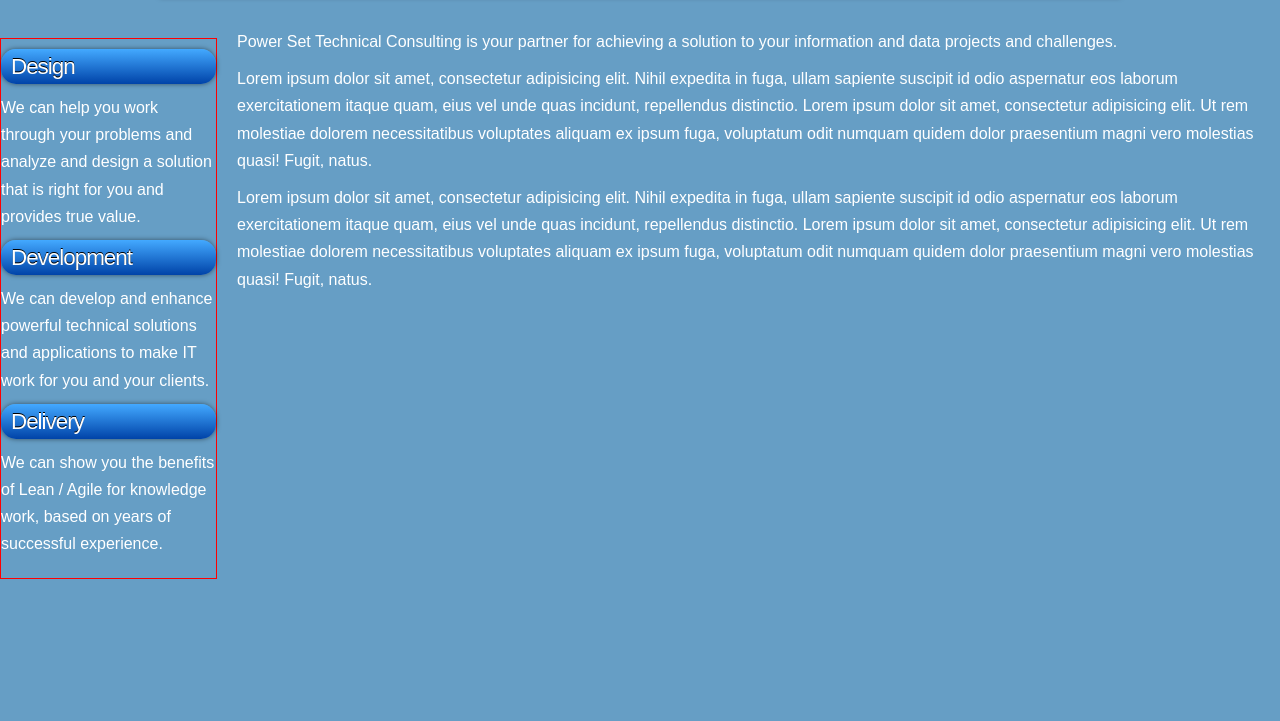
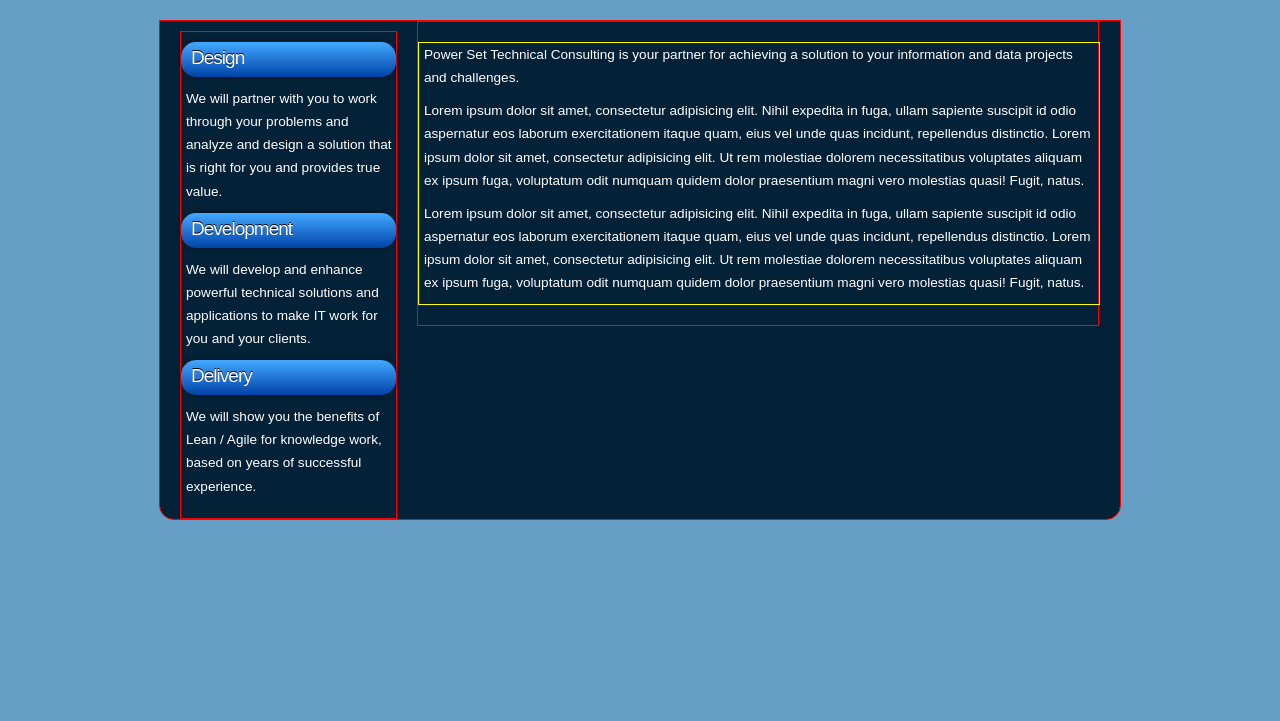
Before and after one commit to smehan/www-powerset, a plain HTML site: page index.html in a window 1280 px wide. Shown: the part 147-868 px from the top of the page. Drawn offline with nearby package versions, Linux system fonts and the light colour scheme.

Commit message:
Added content styling for main content container. Has a solid background over all container text. added some padding to p to offset margins.

```diff
--- a/index.html
+++ b/index.html
@@ -23,6 +23,13 @@
 </div>
 <!-- close top -->
 
+<!-- <div id="header">
+	<div id="banner">
+	</div>
+</div> -->
+<!-- this header css doesn't work yet, if needed at all  -->
+
+
 <!--<header class="tribe-header">-->
 <div class="header-wrap">
   <h2><a href="http://www.powersettech.com">Power Set Consulting</a>
@@ -46,22 +53,22 @@
 <!-- close subnav -->
 
 
-<div id="site_content">
+<div class="site_content">
 <div class="sidebar_container">
 <div class="sidebar">
 <div class="sidebar_item">
 	<h2>Design</h2>
-	<p>We can help you work through your problems and analyze and design a solution that is right for you and provides true value.</p>
+	<p>We will partner with you to work through your problems and analyze and design a solution that is right for you and provides true value.</p>
 </div>
 <!-- close sidebar_item -->
 <div class="sidebar_item">
 	<h2>Development</h2>
-	<p>We can develop and enhance powerful technical solutions and applications to make IT work for you and your clients.</p>
+	<p>We will develop and enhance powerful technical solutions and applications to make IT work for you and your clients.</p>
 </div>
 <!-- close sidebar_item -->
 <div class="sidebar_item">
 	<h2>Delivery</h2>
-	<p>We can show you the benefits of Lean / Agile for knowledge work, based on years of successful experience.</p>
+	<p>We will show you the benefits of Lean / Agile for knowledge work, based on years of successful experience.</p>
 </div>
 <!-- close sidebar_item -->
 </div>
@@ -69,9 +76,15 @@
 </div>
 <!-- close sidebar_container -->
 
+<div class="content">
+<div class="content_item">
 <p>Power Set Technical Consulting is your partner for achieving a solution to your information and data projects and challenges. </p>
 <p>Lorem ipsum dolor sit amet, consectetur adipisicing elit. Nihil expedita in fuga, ullam sapiente suscipit id odio aspernatur eos laborum exercitationem itaque quam, eius vel unde quas incidunt, repellendus distinctio. Lorem ipsum dolor sit amet, consectetur adipisicing elit. Ut rem molestiae dolorem necessitatibus voluptates aliquam ex ipsum fuga, voluptatum odit numquam quidem dolor praesentium magni vero molestias quasi! Fugit, natus.</p>
 <p>Lorem ipsum dolor sit amet, consectetur adipisicing elit. Nihil expedita in fuga, ullam sapiente suscipit id odio aspernatur eos laborum exercitationem itaque quam, eius vel unde quas incidunt, repellendus distinctio. Lorem ipsum dolor sit amet, consectetur adipisicing elit. Ut rem molestiae dolorem necessitatibus voluptates aliquam ex ipsum fuga, voluptatum odit numquam quidem dolor praesentium magni vero molestias quasi! Fugit, natus.</p>
+</div>
+<!-- close content_item -->
+</div>
+<!-- close content -->
 
 </div>
 <!-- close site_content -->
--- a/resources/sass/main.scss
+++ b/resources/sass/main.scss
@@ -1,6 +1,16 @@
+html {
+	height: 100%;
+}
+
+* {
+	margin: 0;
+  	padding: 0;
+}
+
 body {
 	color: black;
 	background-color: $rgba-primary-2;
+	font: normal 85% Arial, Helvetica, sans-serif;
 	font-family: sans-serif;
 }
 
@@ -32,7 +42,7 @@ body {
 }
 
 p {
-	padding: 0 0 10px 0;
+	padding: 0 0 10px 5px;
   	color: #FFF;
   	line-height: 1.7em;
   	font-size: 100%;
@@ -70,13 +80,3 @@ h5, h6 {
   	color: #888;
   	padding-bottom: 15px;
 }
-
-
-
-/*.wrapper {
-	overflow: hidden;
-}
-
-.sliding-header {
-	background-color: black;
-}*/
```
Also changed, not shown: resources/stylesheets/main.css, resources/stylesheets/screen.css.
